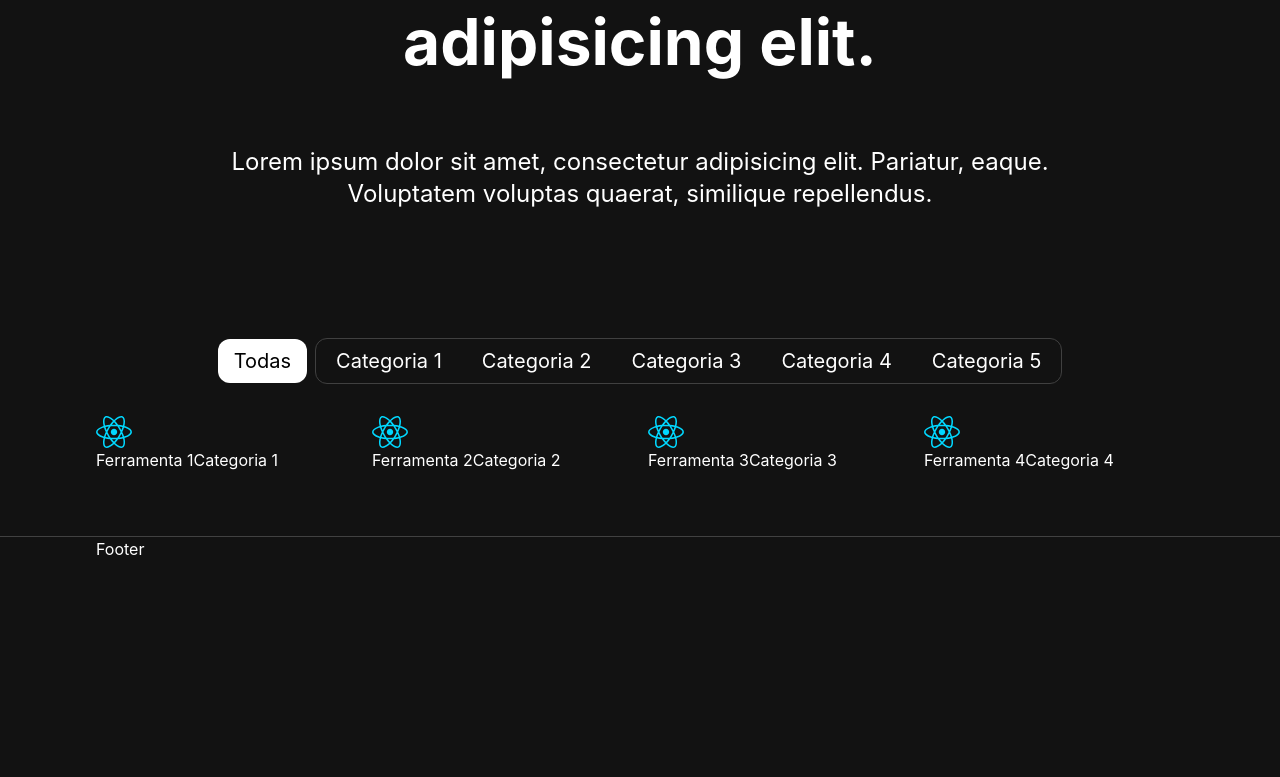
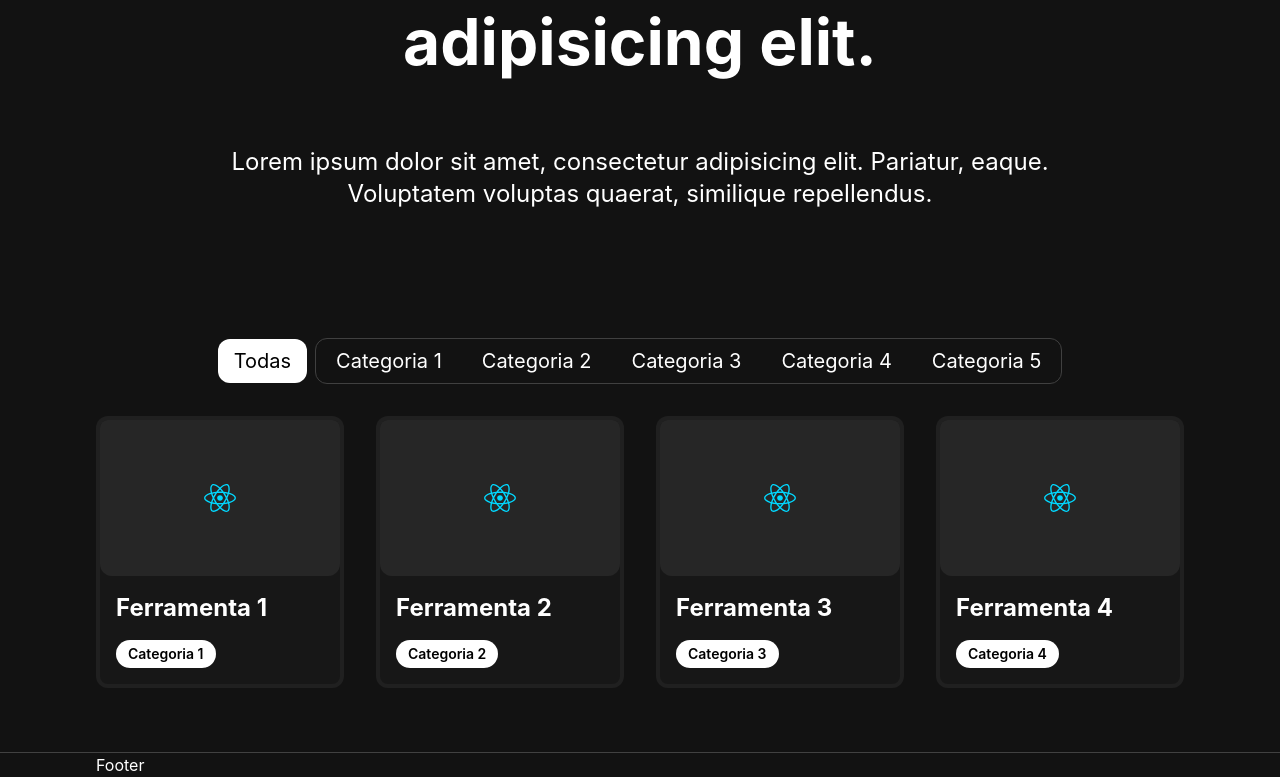
Before and after one commit to SnayderRodrigues/frontcards, a React (Vite) app: page / in a window 1280 px wide. Shown: the part 350-1127 px from the top of the page. Before the commit the page ends 911 px from the top, so only its background shows below. Built offline with nearby package versions, Linux system fonts and the light colour scheme.

Commit message:
style: update grid layout and card styles for featuredTools on HomePage

```diff
--- a/src/pages/HomePage.jsx
+++ b/src/pages/HomePage.jsx
@@ -3,11 +3,13 @@ import ToolImage from "../assets/react.svg";
 
 const HomePage = () => {
   const FeaturedTool = ({ image, category, title }) => (
-    <div className="">
-      <img src={image} />
-      <div className="">
-        <span>{title}</span>
-        <span>{category}</span>
+    <div className="bg-neutral-900 border-4 rounded-xl border-neutral-600 border-opacity-15 overflow-hidden w-full hover:border-opacity-50 transition-colors duration-150 ease-in">
+      <div className="flex items-center justify-center bg-neutral-800 rounded-b-xl">
+        <img src={image} className="w-2/3 p-16" />
+      </div>
+      <div className="flex flex-col gap-4 p-4">
+        <span className="text-2xl font-bold">{title}</span>
+        <span className="w-fit text-sm font-semibold text-black bg-white px-3 py-1 rounded-full">{category}</span>
       </div>
     </div>
   );
@@ -84,7 +86,7 @@ const HomePage = () => {
                 </li>
               </ul>
             </div>
-            <div className="grid grid-cols-4 gap-4 mb-16">
+            <div className="grid grid-cols-4 gap-8 mb-16">
               {featuredTools.map((post, index) => (
                 <FeaturedTool
                   key={index}
```
